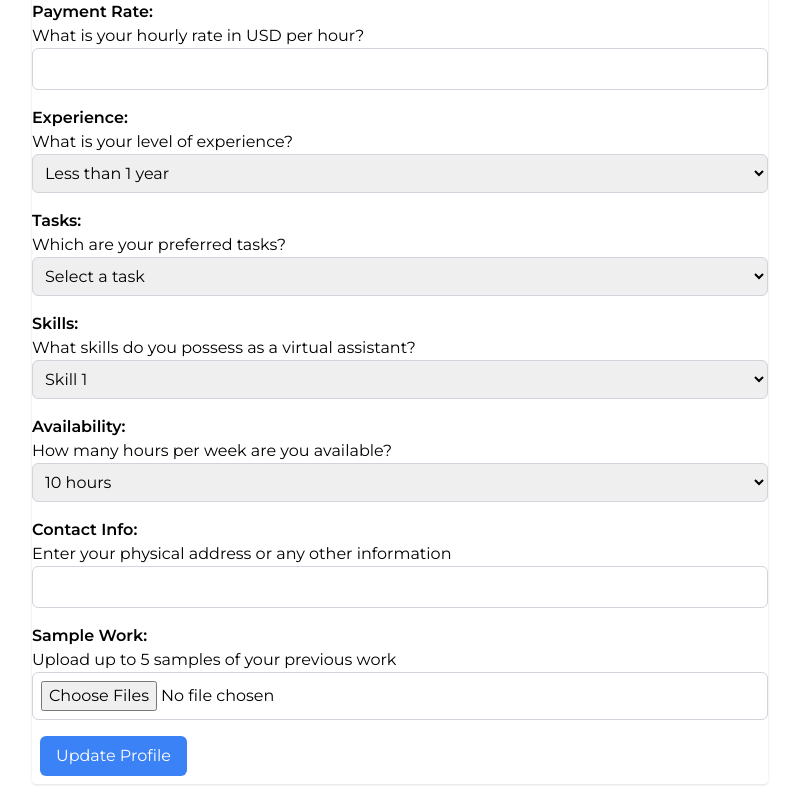
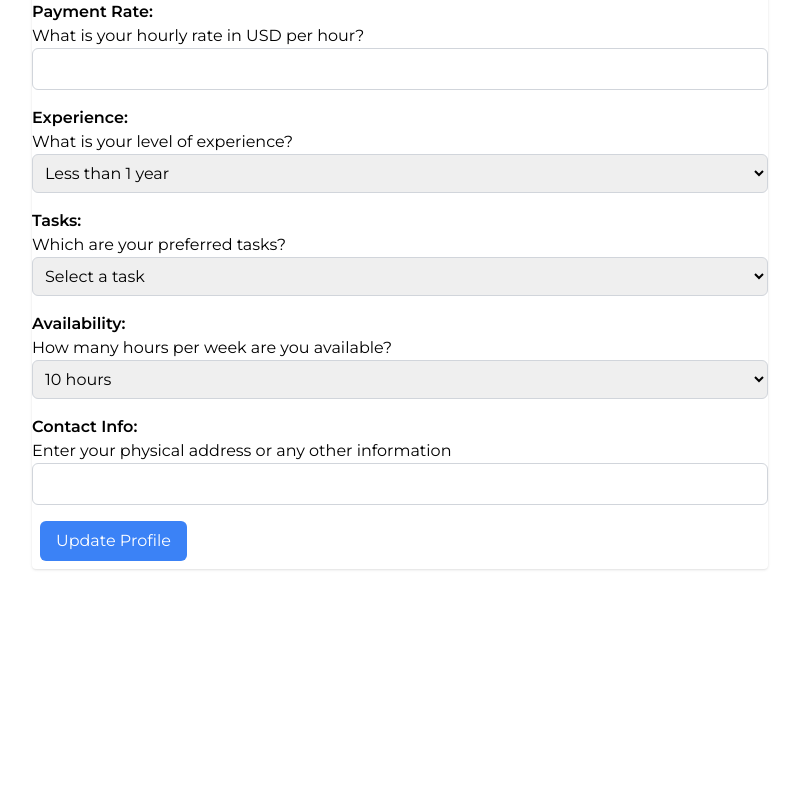
Before and after one commit to Company-XY/Client, a React (Vite) app: page /freelancer/profile in a window 1280 px wide. Shown: the part 733-1533 px from the top of the page, without its empty margins (240-1039 px from the left). After the commit the page ends 1318 px from the top, so only its background shows below. Built offline with nearby package versions, Linux system fonts and the light colour scheme.

Commit message:
'freelancer_profilety'

```diff
--- a/src/pages/Dashboard/Freelancer/Profile/profileUpdate.jsx
+++ b/src/pages/Dashboard/Freelancer/Profile/profileUpdate.jsx
@@ -30,7 +30,6 @@ const UpdateProfile = () => {
       paymentRate,
       experience,
       tasks,
-      skills,
       availability,
       contactInfo,
     };
@@ -226,31 +225,6 @@ const UpdateProfile = () => {
               <option>Event Planning and Promotion</option>
             </select>
           </label>
-          <label htmlFor="skills" className="block py-2">
-            <span className="font-semibold">Skills:</span>
-            <p className="font-normal">
-              What skills do you possess as a virtual assistant?
-            </p>
-            <select
-              id="skills"
-              name="skills"
-              required
-              value={skills}
-              onChange={(e) => setSkills(e.target.value)}
-              className="block w-full p-2 border border-gray-300 rounded-md"
-            >
-              <option>Skill 1</option>
-              <option>Skill 2</option>
-              <option>Skill 3</option>
-              <option>Skill 4</option>
-              <option>Skill 5</option>
-              <option>Skill 6</option>
-              <option>Skill 7</option>
-              <option>Skill 8</option>
-              <option>Skill 9</option>
-              <option>Skill 10</option>
-            </select>
-          </label>
           <label htmlFor="availability" className="block py-2">
             <span className="font-semibold">Availability:</span>
             <p className="font-normal">
@@ -287,20 +261,6 @@ const UpdateProfile = () => {
               className="block w-full p-2 border border-gray-300 rounded-md"
             />
           </label>
-          <label htmlFor="sampleWork" className="block py-2">
-            <span className="font-semibold">Sample Work:</span>
-            <p className="font-normal">
-              Upload up to 5 samples of your previous work
-            </p>
-            <input
-              type="file"
-              id="sampleWork"
-              name="sampleWork"
-              multiple
-              onChange={(e) => setSampleWorkFiles([...e.target.files])}
-              className="block w-full p-2 border border-gray-300 rounded-md"
-            />
-          </label>
           {isSuccess && (
             <div className="text-green-500 my-1 py-2 bg-gray-200 px-4 rounded-lg text-center">
               <p>Update successful</p>
```
